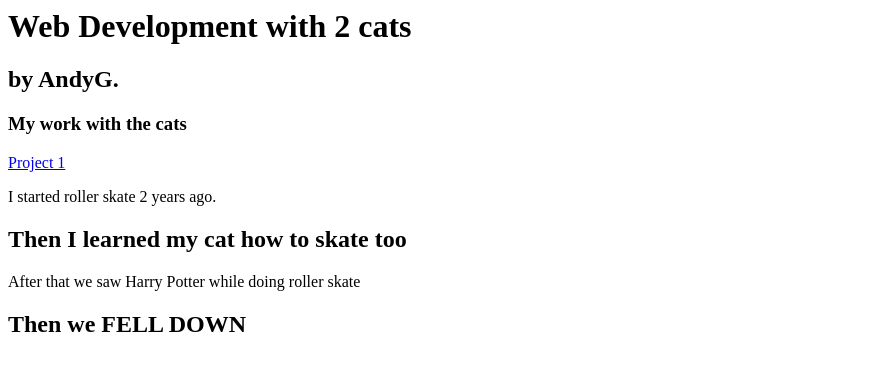
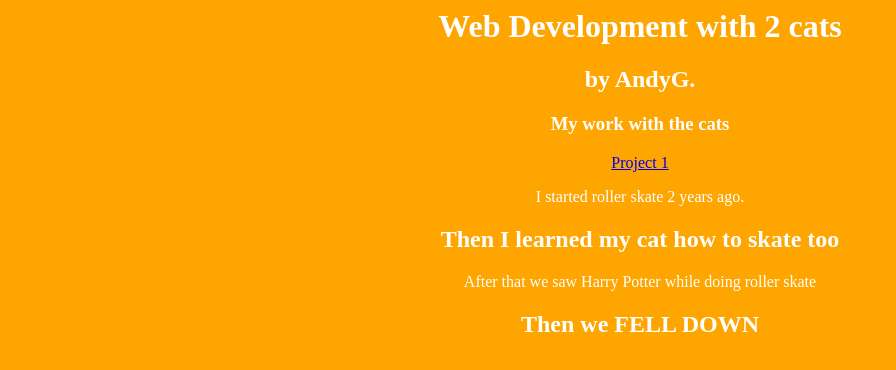
Before and after one commit to AntiopiGazanou/rollercatpotter, a plain HTML site: page index.html in a window 1280 px wide. Shown: the whole page, without its empty margins (0-896 px from the left). Drawn offline with Linux system fonts and the light colour scheme.

Commit message:
Update index.html

```diff
--- a/index.html
+++ b/index.html
@@ -1,5 +1,12 @@
 <html>
-<body>
+
+
+
+  <header>
+<link rel="stylesheet" href="styles.css"/>
+    <body>
+
+
   <h1> Web Development with 2 cats </h1>
 
   <h2> by AndyG.</h2>
```
